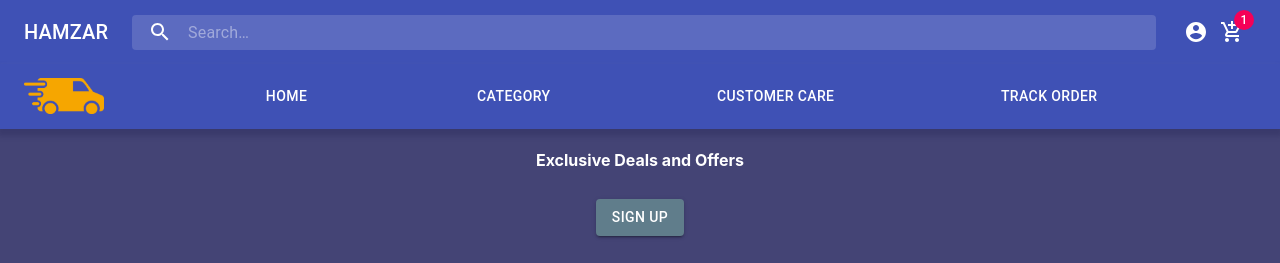
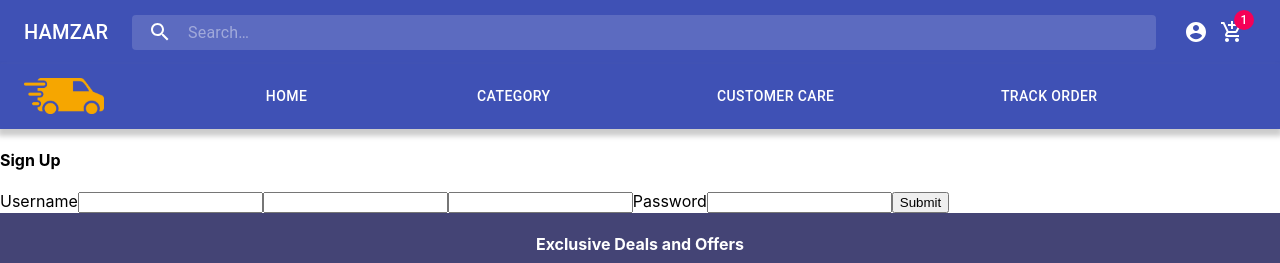
Before and after one commit to wahaj/Hamzar, a React (Create React App) app in the folder frontend/: page /signUp in a window 1280 px wide. Shown: the top 263 px of the page. Built offline with nearby package versions, Linux system fonts and the light colour scheme.

Commit message:
Token handling for login signup

```diff
--- a/frontend/src/App.js
+++ b/frontend/src/App.js
@@ -1,4 +1,4 @@
-import React from 'react';
+import React, { useState, useEffect } from 'react';
 import Home from "./HomePage/home";
 import ProfilePage from "./ProfilePage/profilePage";
 import {BrowserRouter, Route} from "react-router-dom";
@@ -6,18 +6,43 @@ import './App.css';
 import MyNavbar from "./Navbars/Navbar/mynavbar";
 import MenuBar from "./Navbars/Menubar/menubar";
 import Footer from "./Navbars/Footer/BottomBar"
+import LoginPage from "./LoginPage/LoginPage";
+import SignupPage from "./SignupPage/SignupPage";
 
 
-function App() {
+class App extends React.Component {
+    constructor(){
+        super()
+        this.state={loggedIn:false, username: null }
+    }
+    componentDidMount(){
+        if (this.state.loggedIn) {
+        fetch('http://192.168.18.10:8000/api/auth/verify_token', {
+            headers: {
+                'Content-Type' : 'application/json'
+            },
+            method: 'POST',
+            body: JSON.stringify({token : localStorage.getItem('token')})
+        })
+            .then(res => res.json())
+            .then(json => {
+                this.setState({ username: json.user.email });
+            });
+    }
+    };
+    render() {
         return (
             <BrowserRouter>
                 <MyNavbar cartSize="1"/>
                 <MenuBar/>
-          <Route exact path='/' component={Home} />
-          <Route path='/profile' component={ProfilePage} />
+                <Route exact path='/' component={Home}/>
+                <Route path='/profile' component={ProfilePage}/>
+                <Route path='/logIn' component={LoginPage}/>
+                <Route path='/signUp' component={SignupPage}/>
                 <Footer/>
             </BrowserRouter>
         );
     }
+}
 
 export default App;
--- a/frontend/src/LoginPage/LoginPage.js
+++ b/frontend/src/LoginPage/LoginPage.js
@@ -0,0 +1,63 @@
+import React from 'react';
+
+class LoginPage extends React.Component {
+    constructor() {
+        super();
+        this.state = {
+            email: '',
+            password: ''
+        };
+    }
+
+    handle_login = e => {
+        e.preventDefault();
+        fetch('http://192.168.18.10:8000/api/auth/login', {
+            headers: {
+                'Content-Type': 'application/json',
+                'Accept': 'application/json',
+            },
+            method: 'POST',
+            body: JSON.stringify({"email":this.state.email,"password": this.state.password})
+        })
+            .then(res => res.json())
+            .then(json => {
+                localStorage.setItem('token', json.token);
+            })
+            .catch((err)=>alert(err));
+    };
+
+    handle_change = e => {
+        const name = e.target.name;
+        const value = e.target.value;
+        this.setState(prevState => {
+            const newState = { ...prevState };
+            newState[name] = value;
+            return newState;
+        });
+    };
+
+    render() {
+        return (
+            <form onSubmit={e => this.handle_login(e)}>
+                <h4>Log In</h4>
+                <label htmlFor="username">Username</label>
+                <input
+                    type="text"
+                    name="email"
+                    value={this.state.email}
+                    onChange={this.handle_change}
+                />
+                <label htmlFor="password">Password</label>
+                <input
+                    type="password"
+                    name="password"
+                    value={this.state.password}
+                    onChange={this.handle_change}
+                />
+                <input type="submit" />
+            </form>
+        );
+    }
+}
+
+export default LoginPage;
--- a/frontend/src/Navbars/Navbar/mynavbar.js
+++ b/frontend/src/Navbars/Navbar/mynavbar.js
@@ -110,12 +110,13 @@ export default function PrimarySearchAppBar(props) {
         setLogState(event.currentTarget)
         setAnchorEl(null);
         handleMobileMenuClose();
-        History.push('/profile');
+        History.push('/logIn');
     }
     function handleLogOut(event) {
         setLogState(null)
         setAnchorEl(null);
         handleMobileMenuClose();
+        localStorage.removeItem('token');
     }
 
     const menuId = 'primary-search-account-menu';
--- /dev/null
+++ b/frontend/src/SignupPage/SignupPage.js
@@ -0,0 +1,71 @@
+import React from 'react';
+
+class SignupPage extends React.Component {
+    state = {
+        email: '',
+        password: '',
+        phone_number:'',
+        address:''
+    };
+
+    handle_change = e => {
+        const name = e.target.name;
+        const value = e.target.value;
+        this.setState(prevstate => {
+            const newState = { ...prevstate };
+            newState[name] = value;
+            return newState;
+        });
+    };
+    handle_signup = (e) => {
+        e.preventDefault();
+        fetch('http://192.168.18.10:8000/api/auth/signup', {
+            method: 'POST',
+            headers: {
+                'Content-Type': 'application/json'
+            },
+            body: JSON.stringify(this.state)
+        })
+            .then(res => res.json())
+            .then(json => {
+                localStorage.setItem('token', json.token);
+            });
+    };
+
+    render() {
+        return (
+            <form onSubmit={e => this.handle_signup(e)}>
+                <h4>Sign Up</h4>
+                <label htmlFor="username">Username</label>
+                <input
+                    type="text"
+                    name="email"
+                    value={this.state.email}
+                    onChange={this.handle_change}
+                />
+                <input
+                    type="password"
+                    name="password"
+                    value={this.state.password}
+                    onChange={this.handle_change}
+                />
+                <input
+                    type="text"
+                    name="address"
+                    value={this.state.address}
+                    onChange={this.handle_change}
+                />
+                <label htmlFor="password">Password</label>
+                <input
+                    type="number"
+                    name="phone_number"
+                    value={this.state.phone_number}
+                    onChange={this.handle_change}
+                />
+                <input type="submit" />
+            </form>
+        );
+    }
+}
+
+export default SignupPage;
```
Lines whose indentation alone changed are shown as unchanged.
